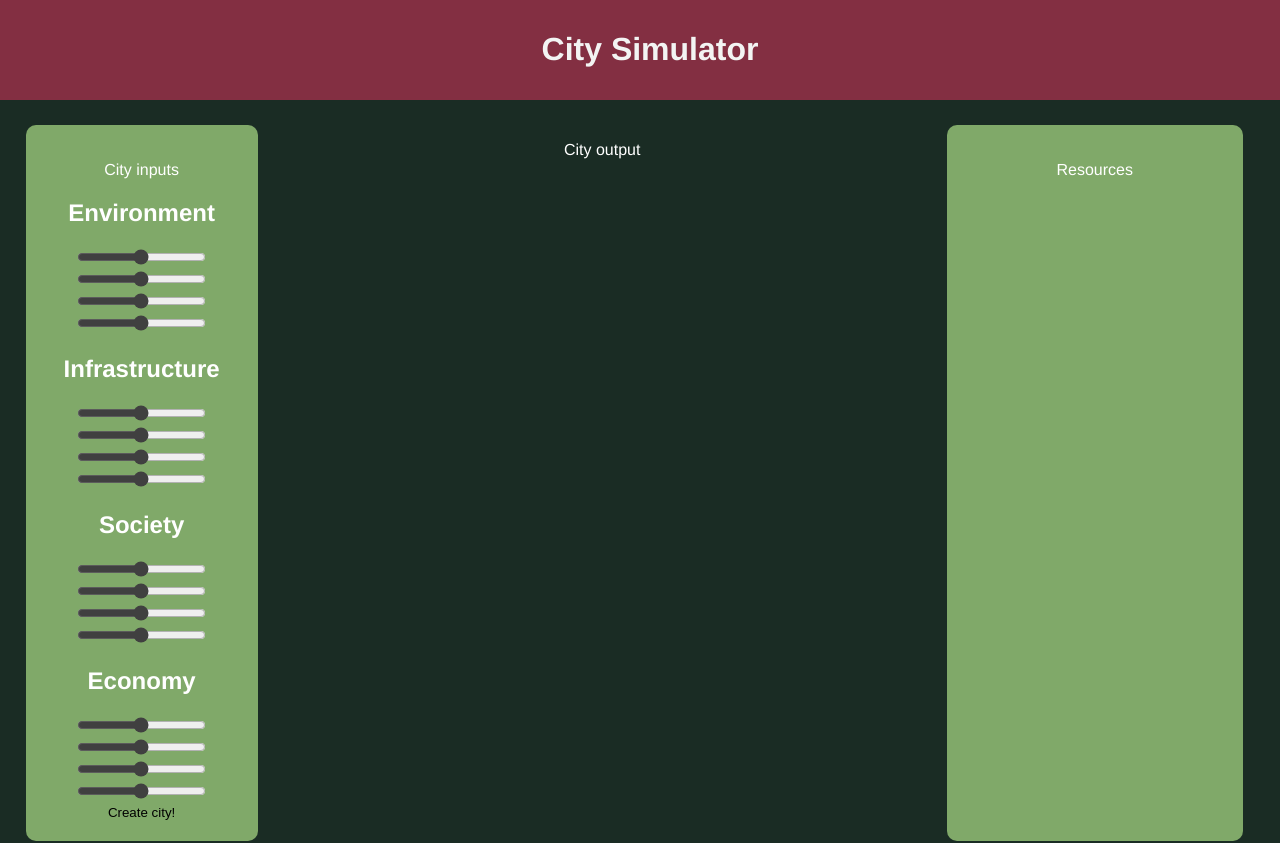
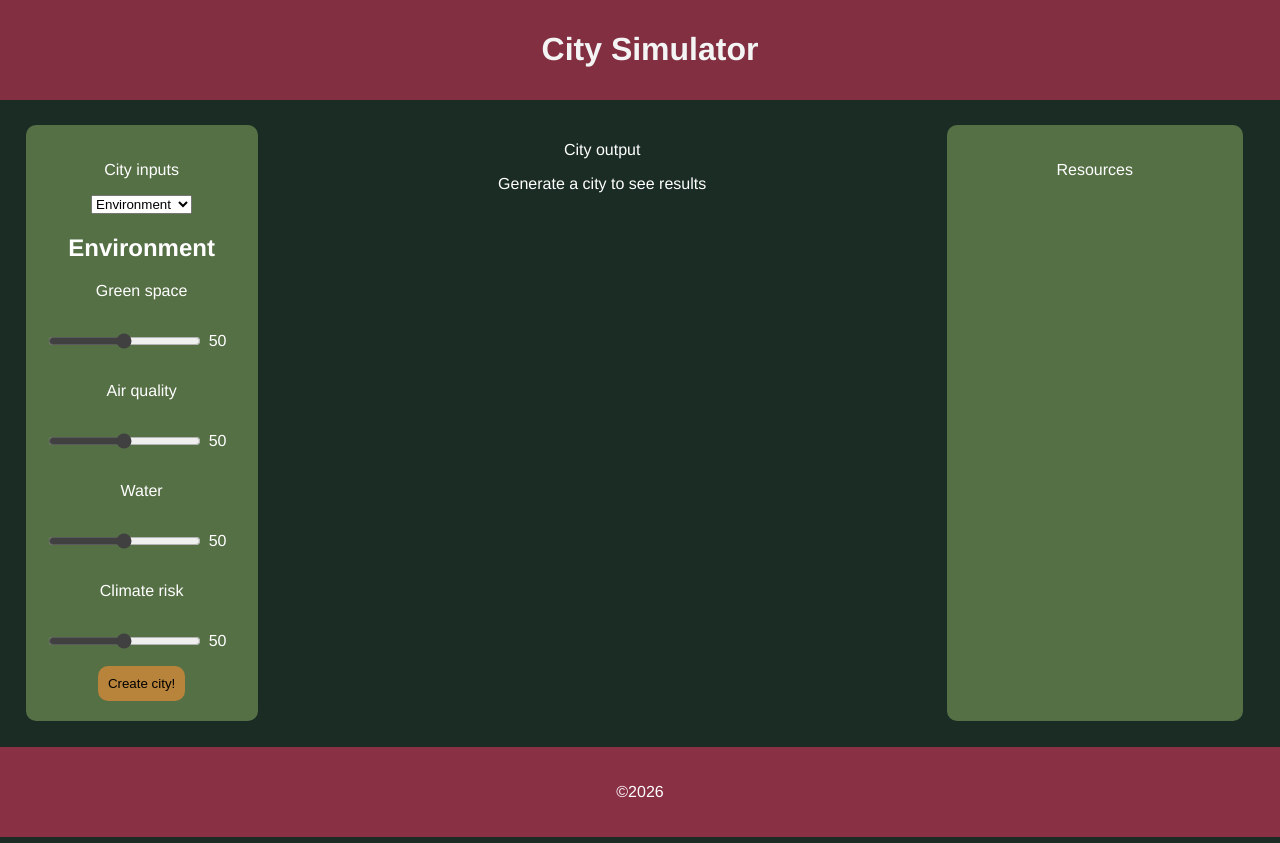
Before and after one commit to luciaalday/QWERHacks, a React (Vite) app in the folder city-simmulator/: page / in a window 1280 px wide. Shown: the top 843 px of the page. Built offline with nearby package versions, Linux system fonts and the light colour scheme.

Commit message:
Integrate python into frontend (test successful)

```diff
--- a/city-simmulator/src/assets/App.css
+++ b/city-simmulator/src/assets/App.css
@@ -34,3 +34,9 @@ input[type="range"] {
   width: 100vw;
   padding: 10px;
 }
+
+button.go {
+  background-color: var(--accent1);
+  padding: 10px;
+  border-radius: 10px;
+}
--- a/city-simmulator/src/assets/index.css
+++ b/city-simmulator/src/assets/index.css
@@ -7,6 +7,7 @@
   --light-yellow: #ffebb1;
   --green: #5d7a4d;
   --background0: #1a2c24;
-  --background1: #80a969;
+  --background1: #567046;
   --accent0: #404040;
+  --accent1: #b8833a;
 }
--- a/city-simmulator/src/assets/menu.css
+++ b/city-simmulator/src/assets/menu.css
@@ -13,3 +13,14 @@
   border-radius: 10px;
 
 }
+
+.slider-container {
+  display: flex;
+}
+.slider-container input[type="range"] {
+  width: 80%;
+  background-color: transparent;
+}
+.slider-container p {
+  width: 15%;
+}
--- a/city-simmulator/src/components/CityAspects.jsx
+++ b/city-simmulator/src/components/CityAspects.jsx
@@ -1,53 +1,125 @@
 import { useState } from "react"
 
-export default function CityAspects() {
-  const [env1, setEnv1] = useState(50);
-  const [env2, setEnv2] = useState(50);
-  const [env3, setEnv3] = useState(50);
-  const [env4, setEnv4] = useState(50);
-  const [infr1, setInfr1] = useState(50);
-  const [infr2, setInfr2] = useState(50);
-  const [infr3, setInfr3] = useState(50);
-  const [infr4, setInfr4] = useState(50);
-  const [soc1, setSoc1] = useState(50);
-  const [soc2, setSoc2] = useState(50);
-  const [soc3, setSoc3] = useState(50);
-  const [soc4, setSoc4] = useState(50);
-  const [econ1, setEcon1] = useState(50);
-  const [econ2, setEcon2] = useState(50);
-  const [econ3, setEcon3] = useState(50);
-  const [econ4, setEcon4] = useState(50);
+export default function CityAspects({
+  env1, setEnv1, env2, setEnv2, env3, setEnv3, env4, setEnv4,
+  infr1, setInfr1, infr2, setInfr2, infr3, setInfr3, infr4, setInfr4,
+  soc1, setSoc1, soc2, setSoc2, soc3, setSoc3, soc4, setSoc4,
+  econ1, setEcon1, econ2, setEcon2, econ3, setEcon3, econ4, setEcon4,
+  onGenerateCity
+}) {
+  /** view set variables */
+  const [viewSet, setViewSet] = useState("Environment");
 
-  const generateCity = async () => {
-
+  const handleViewChange = (aspect) => {
+    setViewSet(aspect)
   }
 
 
   return (
     <div>
       <p>City inputs</p>
-      <h2>Environment</h2>
-        <input type="range" min="1" max="100" onChange={setEnv1} value={env1} class="slider"/>
-        <input type="range" min="1" max="100" onChange={setEnv2} value={env2} class="slider"/>
-        <input type="range" min="1" max="100" onChange={setEnv3} value={env3} class="slider"/>
-        <input type="range" min="1" max="100" onChange={setEnv4} value={env4} class="slider"/>
-      <h2>Infrastructure</h2>
-        <input type="range" min="1" max="100" onChange={setInfr1} value={infr1} class="slider"/>
-        <input type="range" min="1" max="100" onChange={setInfr2} value={infr2} class="slider"/>
-        <input type="range" min="1" max="100" onChange={setInfr3} value={infr3} class="slider"/>
-        <input type="range" min="1" max="100" onChange={setInfr4} value={infr4} class="slider"/>
-      <h2>Society</h2>
-        <input type="range" min="1" max="100" onChange={setSoc1} value={soc1} class="slider"/>
-        <input type="range" min="1" max="100" onChange={setSoc2} value={soc2} class="slider"/>
-        <input type="range" min="1" max="100" onChange={setSoc3} value={soc3} class="slider"/>
-        <input type="range" min="1" max="100" onChange={setSoc4} value={soc4} class="slider"/>
-      <h2>Economy</h2>
-        <input type="range" min="1" max="100" onChange={setEcon1} value={econ1} class="slider"/>
-        <input type="range" min="1" max="100" onChange={setEcon2} value={econ2} class="slider"/>
-        <input type="range" min="1" max="100" onChange={setEcon3} value={econ3} class="slider"/>
-        <input type="range" min="1" max="100" onChange={setEcon4} value={econ4} class="slider"/>
-
-      <button onClick={generateCity}>Create city!</button>
+      <select for="aspect-select" onChange={(e) => handleViewChange(e.target.value)}>
+        <option value="Environment">Environment</option>
+        <option value="Infrastructure">Infrastructure</option>
+        <option value="Society">Society</option>
+        <option value="Economy">Economy</option>
+      </select>
+      <h2>{viewSet}</h2>
+      {viewSet === "Environment" &&
+      <>
+      <p>Green space</p>
+      <div className="slider-container">
+        <input type="range" min="1" max="100" onChange={(e)=>setEnv1(e.target.value)} value={env1} class="slider"/>
+        <p>{env1}</p>
+      </div>
+      <p>Air quality</p>
+      <div className="slider-container">
+        <input type="range" min="1" max="100" onChange={(e)=>setEnv2(e.target.value)} value={env2} class="slider"/>
+        <p>{env2}</p>
+      </div>
+      <p>Water</p>
+      <div className="slider-container">
+        <input type="range" min="1" max="100" onChange={(e)=>setEnv3(e.target.value)} value={env3} class="slider"/>
+        <p>{env3}</p>
+      </div>
+      <p>Climate risk</p>
+      <div className="slider-container">
+        <input type="range" min="1" max="100" onChange={(e)=>setEnv4(e.target.value)} value={env4} class="slider"/>
+        <p>{env4}</p>
+      </div>
+      </>
+      }
+      {viewSet === "Infrastructure" &&
+      <>
+      <p>Housing density</p>
+      <div className="slider-container">
+        <input type="range" min="1" max="100" onChange={(e)=>setInfr1(e.target.value)} value={infr1} class="slider"/>
+        <p>{infr1}</p>
+      </div>
+      <p>Transit</p>
+      <div className="slider-container">
+        <input type="range" min="1" max="100" onChange={(e)=>setInfr2(e.target.value)} value={infr2} class="slider"/>
+        <p>{infr2}</p>
+      </div>
+      <p>Road dependence</p>
+      <div className="slider-container">
+        <input type="range" min="1" max="100" onChange={(e)=>setInfr3(e.target.value)} value={infr3} class="slider"/>
+        <p>{infr3}</p>
+      </div>
+      <p>Energy mix</p>
+      <div className="slider-container">
+        <input type="range" min="1" max="100" onChange={(e)=>setInfr4(e.target.value)} value={infr4} class="slider"/>
+        <p>{infr4}</p>
+      </div>
+      </>
+      }
+      {viewSet === "Society" &&
+      <>
+      <p>Inequality</p>
+      <div className="slider-container">
+        <input type="range" min="1" max="100" onChange={(e)=>setSoc1(e.target.value)} value={soc1} class="slider"/>
+        <p>{soc1}</p>
+      </div>
+      <p>Healthcare</p>
+      <div className="slider-container">
+        <input type="range" min="1" max="100" onChange={(e)=>setSoc2(e.target.value)} value={soc2} class="slider"/>
+        <p>{soc2}</p>
+      </div>
+      <p>Education</p>
+      <div className="slider-container">
+        <input type="range" min="1" max="100" onChange={(e)=>setSoc3(e.target.value)} value={soc3} class="slider"/>
+        <p>{soc3}</p>
+      </div>
+      <p>Population growth</p>
+      <div className="slider-container">
+        <input type="range" min="1" max="100" onChange={(e)=>setSoc4(e.target.value)} value={soc4} class="slider"/>
+        <p>{soc4}</p>
+      </div>
+      </>}
+      {viewSet === "Economy" &&
+      <>
+      <p>Job diversity</p>
+      <div className="slider-container">
+        <input type="range" min="1" max="100" onChange={(e)=>setEcon1(e.target.value)} value={econ1} class="slider"/>
+        <p>{econ1}</p>
+      </div>
+      <p>Cost of living</p>
+      <div className="slider-container">
+        <input type="range" min="1" max="100" onChange={(e)=>setEcon2(e.target.value)} value={econ2} class="slider"/>
+        <p>{econ2}</p>
+      </div>
+      <p>Automation</p>
+      <div className="slider-container">
+        <input type="range" min="1" max="100" onChange={(e)=>setEcon3(e.target.value)} value={econ3} class="slider"/>
+        <p>{econ3}</p>
+      </div>
+      <p>Tax structure</p>
+      <div className="slider-container">
+        <input type="range" min="1" max="100" onChange={(e)=>setEcon4(e.target.value)} value={econ4} class="slider"/>
+        <p>{econ4}</p>
+      </div>
+      </>}
+      <button className="go" onClick={onGenerateCity}>Create city!</button>
     </div>
   )
 }
--- a/city-simmulator/src/components/CityOutput.jsx
+++ b/city-simmulator/src/components/CityOutput.jsx
@@ -1,7 +1,20 @@
-export default function CityOutput() {
+export default function CityOutput({ results }) {
+  if (!results) {
+    return (
+      <>
+        <p>City output</p>
+        <p>Generate a city to see results</p>
+      </>
+    )
+  }
+
   return (
     <>
       <p>City output</p>
+      <div>
+        <h3>Simulation Results</h3>
+        <pre>{JSON.stringify(results, null, 2)}</pre>
+      </div>
     </>
   )
 }
--- a/city-simmulator/src/pages/App.jsx
+++ b/city-simmulator/src/pages/App.jsx
@@ -1,3 +1,4 @@
+import { useState } from "react"
 import CityAspects from "../components/CityAspects"
 import CityOutput from "../components/CityOutput"
 import Footer from "../components/Footer"
@@ -5,16 +6,100 @@ import Nav from "../components/Nav"
 import Resources from "../components/Resources"
 
 export default function App() {
+  /** environment variables */
+  const [env1, setEnv1] = useState(50);
+  const [env2, setEnv2] = useState(50);
+  const [env3, setEnv3] = useState(50);
+  const [env4, setEnv4] = useState(50);
+  /** infrastructure variables */
+  const [infr1, setInfr1] = useState(50);
+  const [infr2, setInfr2] = useState(50);
+  const [infr3, setInfr3] = useState(50);
+  const [infr4, setInfr4] = useState(50);
+  /** society variables */
+  const [soc1, setSoc1] = useState(50);
+  const [soc2, setSoc2] = useState(50);
+  const [soc3, setSoc3] = useState(50);
+  const [soc4, setSoc4] = useState(50);
+  /** economy variables */
+  const [econ1, setEcon1] = useState(50);
+  const [econ2, setEcon2] = useState(50);
+  const [econ3, setEcon3] = useState(50);
+  const [econ4, setEcon4] = useState(50);
+  /** simulation results */
+  const [simResults, setSimResults] = useState(null);
+
+  const handleGenerateCity = async () => {
+    // map sliders to the feature names expected by the backend
+    const cityData = {
+      green_space: Number(env1),
+      air_quality: Number(env2),
+      water: Number(env3),
+      climate_risk: Number(env4),
+
+      housing_density: Number(infr1),
+      transit: Number(infr2),
+      road_dependence: Number(infr3),
+      energy_mix: Number(infr4),
+
+      inequality: Number(soc1),
+      healthcare: Number(soc2),
+      education: Number(soc3),
+      population_growth: Number(soc4),
+
+      job_diversity: Number(econ1),
+      cost_of_living: Number(econ2),
+      automation: Number(econ3),
+      tax_structure: Number(econ4),
+    }
+
+    try {
+      const res = await fetch('http://localhost:5000/simulate', {
+        method: 'POST',
+        headers: { 'Content-Type': 'application/json' },
+        body: JSON.stringify(cityData)
+      })
+
+      if (!res.ok) {
+        console.error('Simulation request failed', res.statusText)
+        return
+      }
+
+      const data = await res.json()
+      setSimResults(data)
+      console.log('Simulation result:', data)
+    } catch (err) {
+      console.error('Error calling simulation backend:', err)
+    }
+  }
 
   return (
     <>
     <Nav />
     <div className="container">
       <div className="left col">
-        <CityAspects/>
+        <CityAspects
+          env1={env1} setEnv1={setEnv1}
+          env2={env2} setEnv2={setEnv2}
+          env3={env3} setEnv3={setEnv3}
+          env4={env4} setEnv4={setEnv4}
+          infr1={infr1} setInfr1={setInfr1}
+          infr2={infr2} setInfr2={setInfr2}
+          infr3={infr3} setInfr3={setInfr3}
+          infr4={infr4} setInfr4={setInfr4}
+          soc1={soc1} setSoc1={setSoc1}
+          soc2={soc2} setSoc2={setSoc2}
+          soc3={soc3} setSoc3={setSoc3}
+          soc4={soc4} setSoc4={setSoc4}
+          econ1={econ1} setEcon1={setEcon1}
+          econ2={econ2} setEcon2={setEcon2}
+          econ3={econ3} setEcon3={setEcon3}
+          econ4={econ4} setEcon4={setEcon4}
+          onGenerateCity={handleGenerateCity}
+        />
       </div>
       <div className="middle col">
-        <CityOutput />
+        <CityOutput results={simResults} />
       </div>
       <div className="right col">
         <Resources />
```
